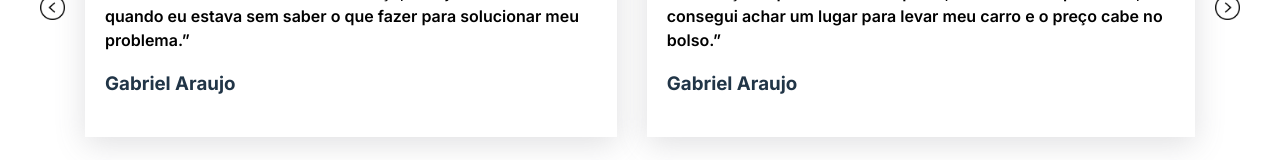
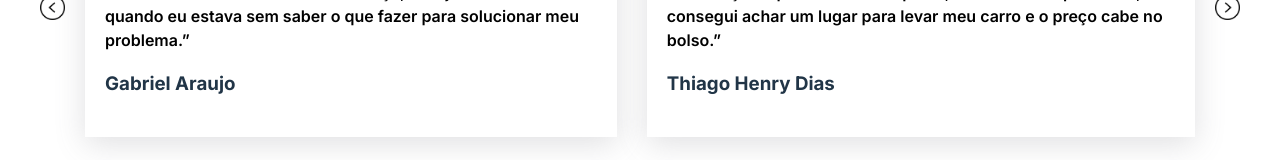
Before and after one commit to GabAraujo08/MecanicaAgil, a React (Vite) app in the folder mecanica-agil/: page / in a window 1280 px wide. Shown: the part 2028-2188 px from the top of the page. Built offline with nearby package versions, Linux system fonts and the light colour scheme.

Commit message:
Update Depoimento.tsx

```diff
--- a/mecanica-agil/src/Componentes/PagPrincipal/Depoimento/Depoimento.tsx
+++ b/mecanica-agil/src/Componentes/PagPrincipal/Depoimento/Depoimento.tsx
@@ -16,7 +16,7 @@ const Depoimento = () => {
                     <h2>Direção hidraúlica</h2>
                     <p>“O serviço foi prestado com rapidez, indo direto ao problema, consegui achar um lugar para levar meu
                         carro e o preço cabe no bolso.”</p>
-                    <h3>Gabriel Araujo</h3>
+                    <h3>Thiago Henry Dias</h3>
                 </div>
                 <i><img src={ArrowRight} alt=""/></i>
             </section>
```
